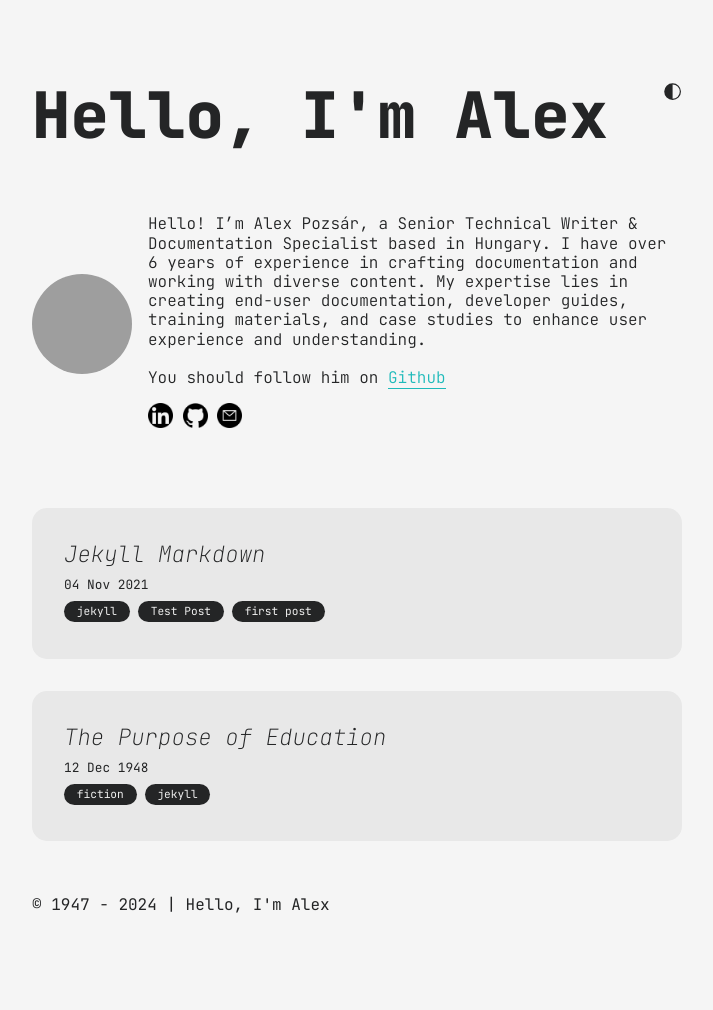
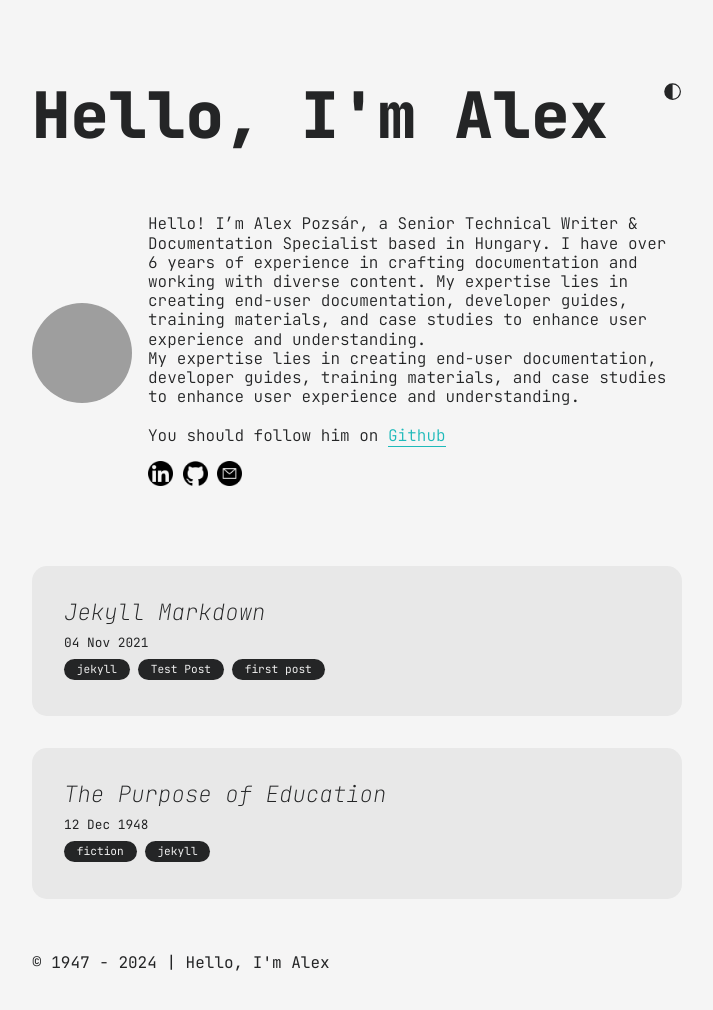
Before and after one commit to simplykatsa/alexpozsar, a Jekyll site: the page built from index.md, in a window 1280 px wide, cut to the strip 0-1027 px from the top of the page. Shown: the top 1010 px of the strip, without its empty margins (283-996 px from the left). Built offline with Jekyll 4.4.1, drawn with Linux system fonts in a browser that asks for light colours; before the commit the page ends 969 px from its top, so only the background shows below that; grey boxes are pictures that could not be loaded.

Commit message:
Modified index

```diff
--- a/_data/author.yml
+++ b/_data/author.yml
@@ -3,6 +3,8 @@ dp: https://avatars.githubusercontent.com/u/135258214?v=4
 description: "
   <p>
     Hello! I’m Alex Pozsár, a Senior Technical Writer & Documentation Specialist based in Hungary. I have over 6 years of experience in crafting documentation and working with diverse content. My expertise lies in creating end-user documentation, developer guides, training materials, and case studies to enhance user experience and understanding.
+  </p>
+   My expertise lies in creating end-user documentation, developer guides, training materials, and case studies to enhance user experience and understanding.
   </p>
   <br/>
   <p>
```
